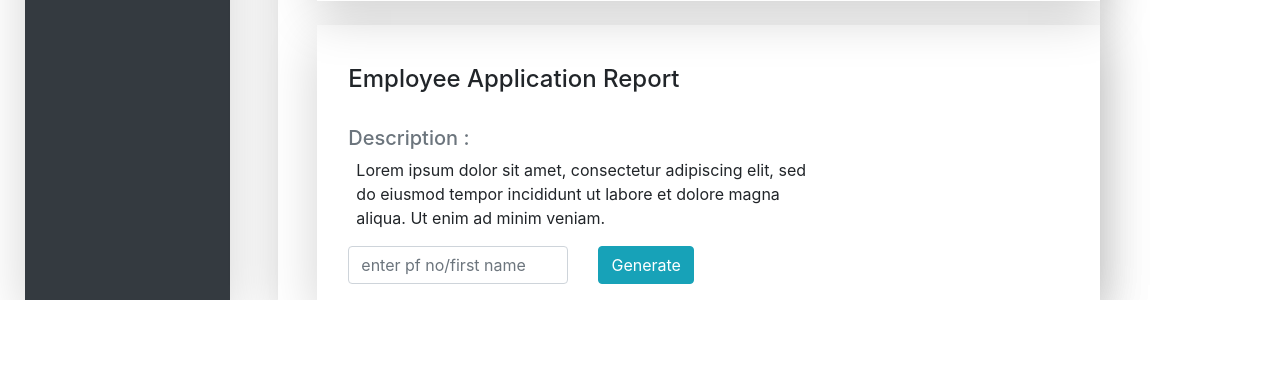
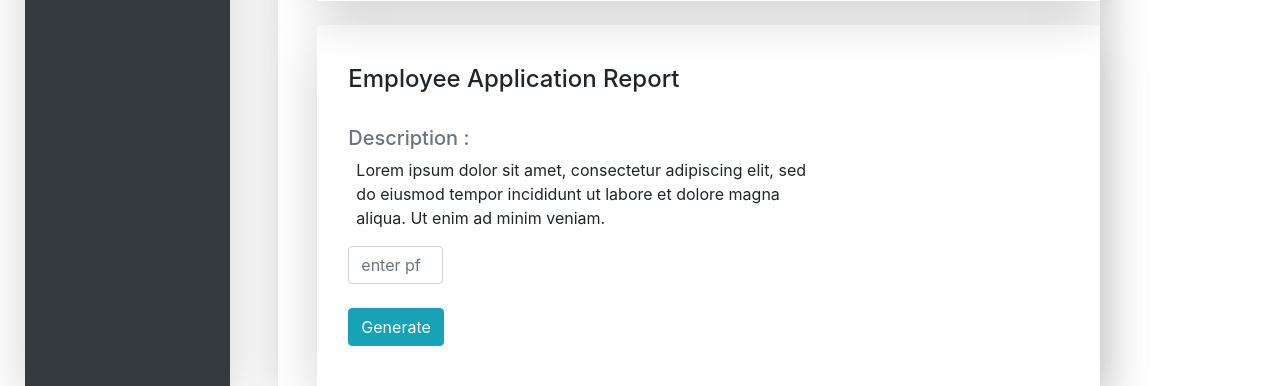
Before and after one commit to jodham/leave_management, a Django app: page /reports/ in a window 1280 px wide. Shown: the part 801-1187 px from the top of the page. Before the commit the page ends 1101 px from the top, so only its background shows below. Run offline with Django 4.2, Linux system fonts and the light colour scheme; some libraries are stand-ins or nearby versions.

Commit message:
updated reports

```diff
--- a/dci_leave_management_system/leave_management_app/templates/leave_management_app/employee_list.html
+++ b/dci_leave_management_system/leave_management_app/templates/leave_management_app/employee_list.html
@@ -20,8 +20,8 @@
                   <th scope="col">Last</th>
                   <th scope="col">email</th>
                   <th scope="col">department</th>
-                   <th scope="col">category</th>
-                    <th scope="col">manage</th>
+                  <th scope="col">category</th>
+                  <th scope="col">manage</th>
                   <!--<th scope="col">Job Title</th>-->
                 </tr>
               </thead>
--- a/dci_leave_management_system/leave_management_app/templates/leave_management_app/reports.html
+++ b/dci_leave_management_system/leave_management_app/templates/leave_management_app/reports.html
@@ -62,10 +62,18 @@
 
                 <div class="row">
                     <div class="col-6 col-md-6">
-                        <input type="search" placeholder="enter pf no/first name" class="form-control me-2" name="pfno">
-                    </div>
-                    <div class="col-6 col-md-6">
-                            <a class="btn btn-info" href="#">Generate</a>
+                        <form method="POST" action="{%url 'search'%}">
+						{% csrf_token %}
+							<fieldset class="form-group">
+									<div class="row">
+										<div class="col-6 col-md-6">
+											<input type="search" placeholder="enter pf no/first name" class="form-control me-2" id='pfno'  name="pfno">
+										</div>
+									</div>
+							</fieldset>
+
+								<button class="btn btn-info mt-2 mb-2" type="submit">Generate</button>
+						</form>
                     </div>
                 </div>
 
--- a/dci_leave_management_system/leave_management_app/templates/leave_management_app/search.html
+++ b/dci_leave_management_system/leave_management_app/templates/leave_management_app/search.html
@@ -32,6 +32,7 @@
 											  <th scope="col">Category</th>
 											  <th scope="col">department</th>
 											  <th scope="col">View</th>
+											  <th scope="col">report</th>
 											  <!--<th scope="col">Job Title</th>-->
 											</tr>
 									  </thead>
@@ -44,6 +45,9 @@
 											<td>{{employee.employee_category}}</td>
 											<td>{{employee.employee_department_id}}</td>
 											<td><a class="" href="{%url 'employee_detail' employee.emp_personal_no%}">view</a></td>
+											 {%if request.user.is_superuser%}
+											  <td><a class="" href="#">report</a></td>
+											 {%endif%}
 										</tr>
 									  {%endfor%}
 									  </tbody>
--- a/dci_leave_management_system/leave_management_app/views.py
+++ b/dci_leave_management_system/leave_management_app/views.py
@@ -444,6 +444,7 @@ def activate_employee(request, id):
     messages.success(request, 'Employee is activated', extra_tags='alert alert-success alert-dismissible show')
     return redirect('employee_list')
 
+    # --------------------------------system reports-------------------------------------------
 def reports(request):
     templatename = 'leave_management_app/reports.html'
     return render(request, templatename)
```
